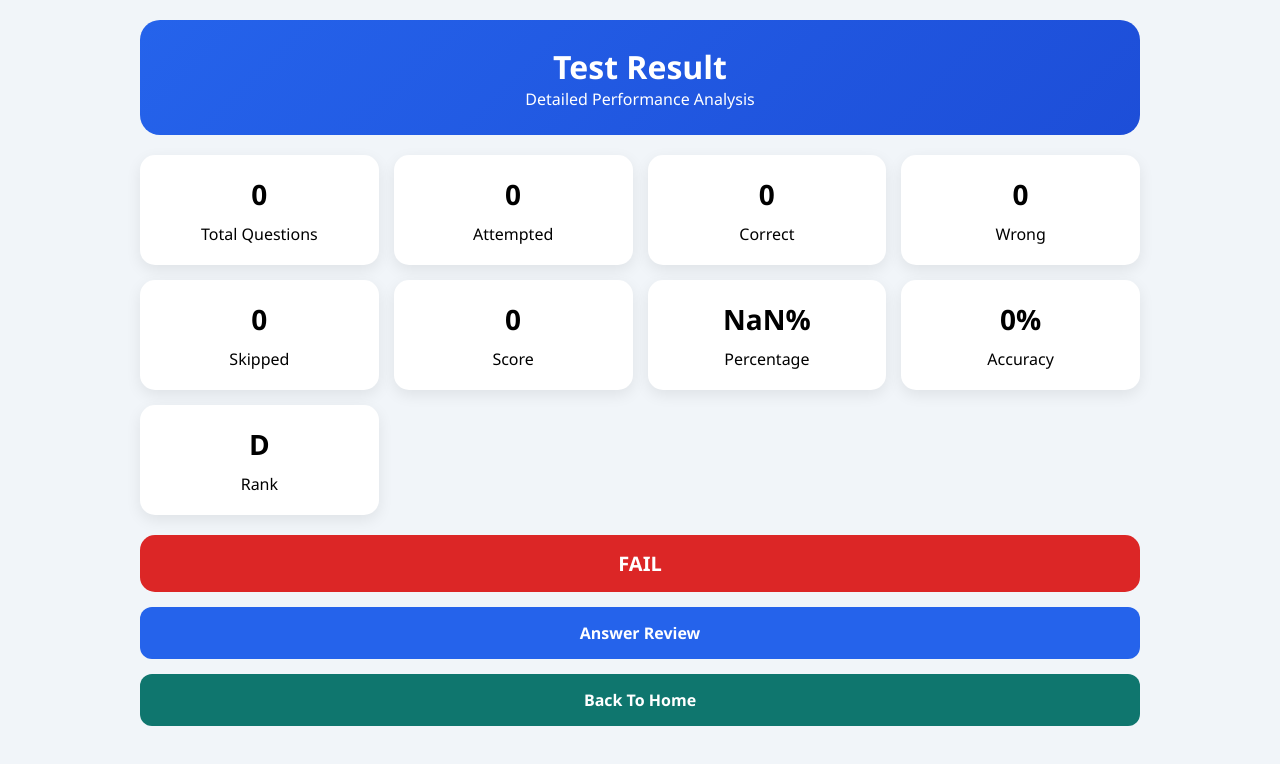
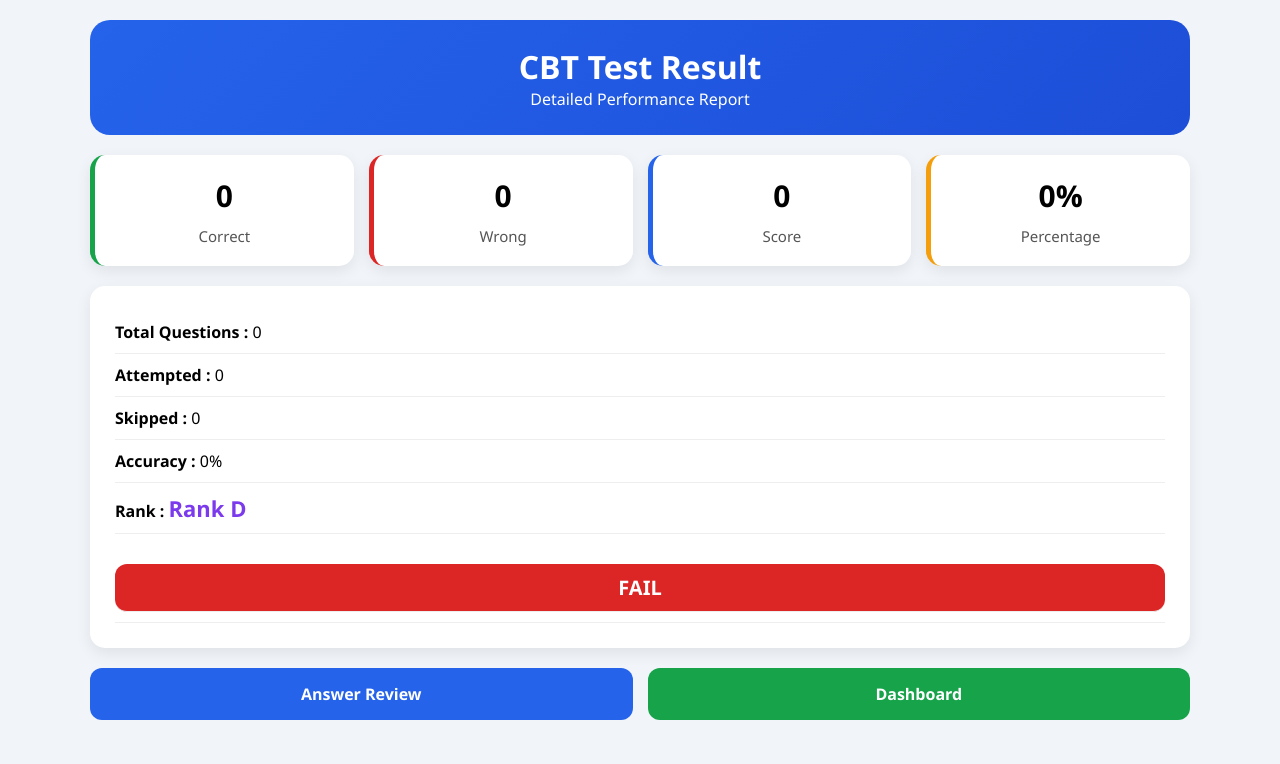
Before and after one commit to allswbatch22-hue/PAID-TEST-SERIES-, a plain HTML site: page result.html in a window 1280 px wide. Drawn offline with Linux system fonts and the light colour scheme.

Commit message:
Update result.html

```diff
--- a/result.html
+++ b/result.html
@@ -4,7 +4,7 @@
 <meta charset="UTF-8">
 <meta name="viewport" content="width=device-width, initial-scale=1.0">
 
-<title>CBT Result</title>
+<title>Test Result</title>
 
 <style>
 
@@ -21,7 +21,7 @@ padding:20px;
 }
 
 .container{
-max-width:1000px;
+max-width:1100px;
 margin:auto;
 }
 
@@ -49,17 +49,57 @@ box-shadow:0 5px 15px rgba(0,0,0,.08);
 }
 
 .card h2{
-font-size:28px;
+font-size:30px;
 margin-bottom:10px;
+}
+
+.card p{
+font-size:15px;
+color:#555;
+}
+
+.correct{
+border-left:5px solid #16a34a;
+}
+
+.wrong{
+border-left:5px solid #dc2626;
+}
+
+.score{
+border-left:5px solid #2563eb;
+}
+
+.percent{
+border-left:5px solid #f59e0b;
+}
+
+.summary{
+background:white;
+padding:25px;
+margin-top:20px;
+border-radius:15px;
+box-shadow:0 5px 15px rgba(0,0,0,.08);
+}
+
+.summary div{
+padding:10px 0;
+border-bottom:1px solid #eee;
+}
+
+.rank{
+font-size:22px;
+font-weight:bold;
+color:#7c3aed;
 }
 
 .pass{
 background:#16a34a;
 color:white;
 padding:15px;
-border-radius:15px;
+text-align:center;
+border-radius:12px;
 margin-top:20px;
-text-align:center;
 font-size:20px;
 font-weight:bold;
 }
@@ -68,22 +108,28 @@ font-weight:bold;
 background:#dc2626;
 color:white;
 padding:15px;
-border-radius:15px;
+text-align:center;
+border-radius:12px;
 margin-top:20px;
-text-align:center;
 font-size:20px;
 font-weight:bold;
 }
 
+.btns{
+display:flex;
+gap:15px;
+margin-top:20px;
+flex-wrap:wrap;
+}
+
 .btn{
-width:100%;
+flex:1;
 padding:15px;
 border:none;
 border-radius:12px;
-margin-top:15px;
+cursor:pointer;
 font-size:16px;
 font-weight:bold;
-cursor:pointer;
 color:white;
 }
 
@@ -91,8 +137,8 @@ color:white;
 background:#2563eb;
 }
 
-.dashboard{
-background:#0f766e;
+.home{
+background:#16a34a;
 }
 
 </style>
@@ -104,62 +150,70 @@ background:#0f766e;
 
 <div class="header">
 
-<h1>Test Result</h1>
+<h1>CBT Test Result</h1>
 
-<p>Detailed Performance Analysis</p>
+<p>Detailed Performance Report</p>
 
 </div>
 
 <div class="grid">
 
-<div class="card">
-<h2 id="totalQuestions">0</h2>
-<p>Total Questions</p>
-</div>
-
-<div class="card">
-<h2 id="attempted">0</h2>
-<p>Attempted</p>
-</div>
-
-<div class="card">
+<div class="card correct">
 <h2 id="correct">0</h2>
 <p>Correct</p>
 </div>
 
-<div class="card">
+<div class="card wrong">
 <h2 id="wrong">0</h2>
 <p>Wrong</p>
 </div>
 
-<div class="card">
-<h2 id="skipped">0</h2>
-<p>Skipped</p>
-</div>
-
-<div class="card">
+<div class="card score">
 <h2 id="score">0</h2>
 <p>Score</p>
 </div>
 
-<div class="card">
+<div class="card percent">
 <h2 id="percentage">0%</h2>
 <p>Percentage</p>
 </div>
 
-<div class="card">
-<h2 id="accuracy">0%</h2>
-<p>Accuracy</p>
 </div>
 
-<div class="card">
-<h2 id="rank">D</h2>
-<p>Rank</p>
+<div class="summary">
+
+<div>
+<b>Total Questions :</b>
+<span id="totalQuestions">0</span>
 </div>
+
+<div>
+<b>Attempted :</b>
+<span id="attempted">0</span>
+</div>
+
+<div>
+<b>Skipped :</b>
+<span id="skipped">0</span>
+</div>
+
+<div>
+<b>Accuracy :</b>
+<span id="accuracy">0</span>%
+</div>
+
+<div>
+<b>Rank :</b>
+<span class="rank" id="rank">
+Rank D
+</span>
+</div>
+
+<div id="statusBox"></div>
 
 </div>
 
-<div id="resultStatus"></div>
+<div class="btns">
 
 <button
 class="btn review"
@@ -168,68 +222,55 @@ Answer Review
 </button>
 
 <button
-class="btn dashboard"
+class="btn home"
 onclick="window.location.href='index.html'">
-Back To Home
+Dashboard
 </button>
 
 </div>
 
+</div>
+
 <script>
+
+const correct =
+Number(
+localStorage.getItem("result_correct")
+) || 0;
+
+const wrong =
+Number(
+localStorage.getItem("result_wrong")
+) || 0;
+
+const score =
+Number(
+localStorage.getItem("result_score")
+) || 0;
+
+const percentage =
+Number(
+localStorage.getItem("result_percentage")
+) || 0;
+
+const attempted =
+Number(
+localStorage.getItem("result_attempted")
+) || 0;
 
 const questions =
 JSON.parse(
 localStorage.getItem("questions_data")
 ) || [];
 
-const answers =
-JSON.parse(
-localStorage.getItem("user_answers")
-) || {};
-
-let correct=0;
-let wrong=0;
-let attempted=0;
-
-questions.forEach((q,index)=>{
-
-if(answers[index]!==undefined){
-
-attempted++;
-
-if(
-answers[index]===q.answer
-){
-
-correct++;
-
-}else{
-
-wrong++;
-
-}
-
-}
-
-});
-
-const totalQuestions=
+const totalQuestions =
 questions.length;
 
-const skipped=
-totalQuestions-attempted;
+const skipped =
+totalQuestions - attempted;
 
-const score=
-(correct*2)-
-(wrong*0.25);
-
-const percentage=
-(
-(correct/totalQuestions)*100
-).toFixed(2);
-
-const accuracy=
-attempted>0
+const accuracy =
+attempted > 0
 ?
 (
 (correct/attempted)*100
@@ -237,33 +278,22 @@ attempted>0
 :
 0;
 
-let rank="D";
-
-if(score>=180){
-
-rank="A+";
-
-}
-else if(score>=160){
-
-rank="A";
-
-}
-else if(score>=140){
-
-rank="B";
-
-}
-else if(score>=120){
-
-rank="C";
-
-}
+document.getElementById(
+"correct"
+).innerHTML=correct;
 
 document.getElementById(
-"totalQuestions"
+"wrong"
+).innerHTML=wrong;
+
+document.getElementById(
+"score"
+).innerHTML=score;
+
+document.getElementById(
+"percentage"
 ).innerHTML=
-totalQuestions;
+percentage+"%";
 
 document.getElementById(
 "attempted"
@@ -271,66 +301,63 @@ document.getElementById(
 attempted;
 
 document.getElementById(
-"correct"
-).innerHTML=
-correct;
-
-document.getElementById(
-"wrong"
-).innerHTML=
-wrong;
-
-document.getElementById(
 "skipped"
 ).innerHTML=
 skipped;
 
 document.getElementById(
-"score"
+"accuracy"
 ).innerHTML=
-score;
+accuracy;
 
 document.getElementById(
-"percentage"
+"totalQuestions"
 ).innerHTML=
-percentage+"%";
+totalQuestions;
 
-document.getElementById(
-"accuracy"
-).innerHTML=
-accuracy+"%";
+let rank="Rank D";
+
+if(score>=180){
+
+rank="Rank A+";
+
+}
+else if(score>=160){
+
+rank="Rank A";
+
+}
+else if(score>=140){
+
+rank="Rank B";
+
+}
+else if(score>=120){
+
+rank="Rank C";
+
+}
 
 document.getElementById(
 "rank"
-).innerHTML=
-rank;
+).innerHTML=rank;
 
-if(Number(percentage)>=80){
+if(percentage>=80){
 
 document.getElementById(
-"resultStatus"
+"statusBox"
 ).innerHTML=
 '<div class="pass">PASS</div>';
 
 }else{
 
 document.getElementById(
-"resultStatus"
+"statusBox"
 ).innerHTML=
 '<div class="fail">FAIL</div>';
 
 }
 
-localStorage.setItem(
-"result_score",
-score
-);
-
-localStorage.setItem(
-"result_percentage",
-percentage
-);
-
 </script>
 
 </body>
```
